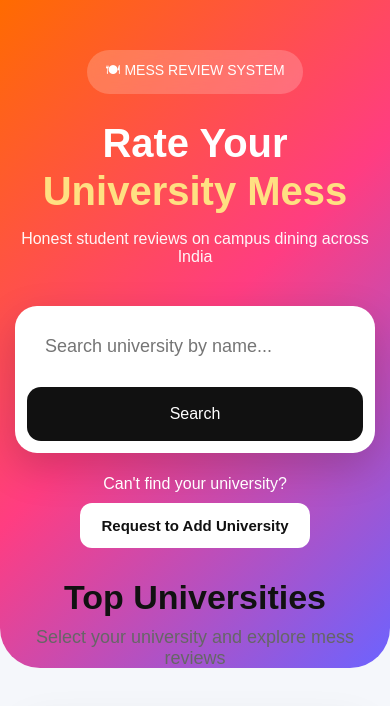
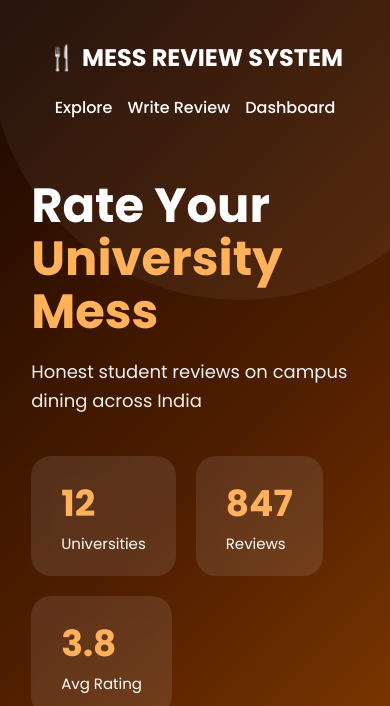
Before and after one commit to gv545312-glitch/mess-review-mvp, a Flask app: page / in a window 390 px wide. Shown: the top 706 px of the page. Run offline with Flask 3, Linux system fonts and the light colour scheme; data that the repository does not hold is empty.

Commit message:
real premium ui

```diff
--- a/static/style.css
+++ b/static/style.css
@@ -6,61 +6,134 @@
 }
 
 body{
-    background:#f5f7fb;
+    background:#f7f7f7;
     color:#111;
 }
 
-/* HERO SECTION */
+/* HERO */
 
 .hero{
-    background:linear-gradient(135deg,#ff6b00,#ff3d81,#6c63ff);
-    padding:70px 20px 140px;
-    text-align:center;
+    position:relative;
+    background:linear-gradient(135deg,#1a0700,#552100,#a34d00);
+    padding:40px 8%;
+    overflow:hidden;
     border-bottom-left-radius:40px;
     border-bottom-right-radius:40px;
 }
 
-.tag{
-    display:inline-block;
-    background:rgba(255,255,255,0.2);
+.overlay{
+    position:absolute;
+    width:500px;
+    height:500px;
+    background:rgba(255,255,255,0.05);
+    border-radius:50%;
+    top:-200px;
+    right:-100px;
+}
+
+nav{
+    display:flex;
+    justify-content:space-between;
+    align-items:center;
+    margin-bottom:60px;
+    position:relative;
+    z-index:2;
+}
+
+.logo{
     color:white;
-    padding:10px 18px;
-    border-radius:50px;
-    font-size:14px;
-    margin-bottom:25px;
+    font-size:24px;
+    font-weight:700;
+}
+
+.nav-links{
+    display:flex;
+    gap:30px;
+}
+
+.nav-links a{
+    color:white;
+    text-decoration:none;
+    font-weight:500;
+}
+
+.hero-content{
+    display:flex;
+    justify-content:space-between;
+    align-items:center;
+    gap:60px;
+    position:relative;
+    z-index:2;
+}
+
+.hero-left{
+    flex:1;
+}
+
+.hero-left h1{
+    color:white;
+    font-size:72px;
+    line-height:1.1;
+    margin-bottom:20px;
+}
+
+.hero-left h1 span{
+    color:#ffb15c;
+}
+
+.hero-left p{
+    color:#f1f1f1;
+    font-size:22px;
+    margin-bottom:40px;
+    line-height:1.6;
+}
+
+.stats{
+    display:flex;
+    gap:20px;
+}
+
+.stat-box{
+    background:rgba(255,255,255,0.1);
+    padding:20px 30px;
+    border-radius:20px;
     backdrop-filter:blur(10px);
 }
 
-.hero h1{
-    font-size:64px;
-    color:white;
-    margin-bottom:15px;
-    font-weight:800;
+.stat-box h2{
+    color:#ffb15c;
+    font-size:36px;
 }
 
-.hero h1 span{
-    color:#ffe082;
+.stat-box span{
+    color:white;
+    font-size:15px;
 }
 
-.subtitle{
-    color:white;
-    font-size:20px;
-    margin-bottom:40px;
-    opacity:0.95;
+.hero-right{
+    flex:1;
+}
+
+.hero-right img{
+    width:100%;
+    border-radius:30px;
+    height:450px;
+    object-fit:cover;
+    box-shadow:0 20px 40px rgba(0,0,0,0.3);
 }
 
 /* SEARCH */
 
 .search-box{
+    width:85%;
+    margin:auto;
+    margin-top:-40px;
     background:white;
-    width:90%;
-    max-width:850px;
-    margin:0 auto;
-    padding:12px;
-    border-radius:22px;
+    padding:20px;
+    border-radius:25px;
     display:flex;
-    gap:12px;
-    box-shadow:0 15px 40px rgba(0,0,0,0.18);
+    gap:20px;
+    box-shadow:0 10px 30px rgba(0,0,0,0.1);
 }
 
 .search-box input{
@@ -68,60 +141,27 @@ body{
     border:none;
     outline:none;
     font-size:18px;
-    padding:18px;
-    border-radius:14px;
+    padding:20px;
 }
 
 .search-box button{
+    background:#e86b00;
+    color:white;
     border:none;
-    background:#111;
-    color:white;
-    padding:18px 28px;
-    border-radius:14px;
-    font-size:16px;
+    padding:18px 40px;
+    border-radius:15px;
+    font-size:18px;
     cursor:pointer;
-    transition:0.3s;
 }
 
-.search-box button:hover{
-    background:#333;
-}
+/* UNIVERSITIES */
 
-/* REQUEST */
-
-.request-box{
-    margin-top:22px;
-}
-
-.request-box p{
-    color:white;
-    margin-bottom:10px;
-}
-
-.request-box button{
-    border:none;
-    background:white;
-    color:#111;
-    padding:14px 22px;
-    border-radius:12px;
-    font-size:15px;
-    cursor:pointer;
-    font-weight:600;
-}
-
-/* SECTION */
-
-.universities-section{
-    width:92%;
-    max-width:1400px;
-    margin:auto;
-    margin-top:-90px;
-    position:relative;
-    z-index:10;
+.universities{
+    width:90%;
+    margin:80px auto;
 }
 
 .section-title{
-    text-align:center;
     margin-bottom:40px;
 }
 
@@ -135,187 +175,99 @@ body{
     font-size:18px;
 }
 
-/* GRID */
-
-.universities-grid{
+.university-grid{
     display:grid;
-    grid-template-columns:repeat(auto-fit,minmax(300px,1fr));
-    gap:35px;
+    grid-template-columns:repeat(auto-fit,minmax(280px,1fr));
+    gap:30px;
 }
 
-/* CARD */
-
-.uni-card{
+.card{
     background:white;
-    border-radius:28px;
+    border-radius:30px;
     overflow:hidden;
-    box-shadow:0 15px 40px rgba(0,0,0,0.08);
-    transition:0.35s;
+    box-shadow:0 10px 30px rgba(0,0,0,0.08);
+    transition:0.3s;
 }
 
-.uni-card:hover{
-    transform:translateY(-12px);
-    box-shadow:0 20px 50px rgba(0,0,0,0.15);
+.card:hover{
+    transform:translateY(-10px);
 }
 
-.uni-card img{
+.card img{
     width:100%;
-    height:230px;
+    height:240px;
     object-fit:cover;
 }
 
 .card-content{
-    padding:24px;
+    padding:25px;
 }
 
 .card-content h3{
-    font-size:30px;
-    margin-bottom:10px;
-    line-height:1.2;
-}
-
-.card-content p{
-    color:#666;
-    margin-bottom:16px;
-    font-size:16px;
-}
-
-.rating{
-    font-size:18px;
+    font-size:24px;
     margin-bottom:20px;
-    font-weight:600;
 }
 
 .card-content button{
     width:100%;
+    background:#111;
+    color:white;
     border:none;
-    background:linear-gradient(135deg,#ff6b00,#ff3d81);
-    color:white;
     padding:16px;
     border-radius:14px;
-    font-size:17px;
-    font-weight:600;
-    cursor:pointer;
-    transition:0.3s;
-}
-
-.card-content button:hover{
-    opacity:0.9;
-}
-
-/* POPUP */
-
-.popup{
-    position:fixed;
-    top:0;
-    left:0;
-    width:100%;
-    height:100%;
-    background:rgba(0,0,0,0.5);
-    display:none;
-    justify-content:center;
-    align-items:center;
-    z-index:999;
-}
-
-.popup-content{
-    background:white;
-    width:90%;
-    max-width:450px;
-    padding:35px;
-    border-radius:25px;
-    position:relative;
-    display:flex;
-    flex-direction:column;
-    gap:18px;
-}
-
-.popup-content h2{
-    margin-bottom:10px;
-}
-
-.popup-content input,
-.popup-content textarea{
-    padding:15px;
-    border:1px solid #ddd;
-    border-radius:12px;
     font-size:16px;
-    outline:none;
-}
-
-.popup-content textarea{
-    resize:none;
-    height:120px;
-}
-
-.popup-content button{
-    border:none;
-    background:#111;
-    color:white;
-    padding:15px;
-    border-radius:12px;
-    font-size:16px;
-    cursor:pointer;
-}
-
-.close-btn{
-    position:absolute;
-    right:18px;
-    top:10px;
-    font-size:30px;
     cursor:pointer;
 }
 
 /* FOOTER */
 
 footer{
-    margin-top:80px;
-    padding:30px;
+    background:#111;
+    color:white;
     text-align:center;
-    color:#666;
-    font-size:17px;
+    padding:25px;
+    font-size:18px;
 }
 
 /* MOBILE */
 
-@media(max-width:768px){
+@media(max-width:900px){
 
-    .hero{
-        padding:50px 15px 120px;
+    .hero-content{
+        flex-direction:column;
     }
 
-    .hero h1{
-        font-size:40px;
-        line-height:1.2;
+    .hero-left h1{
+        font-size:48px;
     }
 
-    .subtitle{
-        font-size:16px;
+    .hero-left p{
+        font-size:18px;
+    }
+
+    .stats{
+        flex-wrap:wrap;
     }
 
     .search-box{
         flex-direction:column;
-        width:100%;
+        width:92%;
     }
 
-    .search-box button{
-        width:100%;
+    nav{
+        flex-direction:column;
+        gap:20px;
     }
 
-    .universities-grid{
-        grid-template-columns:1fr;
+    .nav-links{
+        gap:15px;
+    }
+
+    .hero-right img{
+        height:300px;
     }
 
     .section-title h2{
-        font-size:34px;
+        font-size:36px;
     }
-
-    .card-content h3{
-        font-size:24px;
-    }
-
-    .uni-card img{
-        height:220px;
-    }
-
 }
--- a/templates/index.html
+++ b/templates/index.html
@@ -6,8 +6,9 @@
     <title>University Mess Reviews</title>
 
     <link rel="stylesheet" href="{{ url_for('static', filename='style.css') }}">
+
+    <link href="https://fonts.googleapis.com/css2?family=Poppins:wght@300;400;500;600;700;800&display=swap" rel="stylesheet">
 </head>
-
 <body>
 
     <!-- HERO SECTION -->
@@ -16,44 +17,55 @@
 
         <div class="overlay"></div>
 
+        <nav>
+            <div class="logo">
+                🍴 MESS REVIEW SYSTEM
+            </div>
+
+            <div class="nav-links">
+                <a href="#">Explore</a>
+                <a href="#">Write Review</a>
+                <a href="#">Dashboard</a>
+            </div>
+        </nav>
+
         <div class="hero-content">
 
-            <p class="tag">🍽 MESS REVIEW SYSTEM</p>
+            <div class="hero-left">
 
-            <h1>
-                Rate Your <span>University Mess</span>
-            </h1>
+                <h1>
+                    Rate Your <br>
+                    <span>University Mess</span>
+                </h1>
 
-            <p class="subtitle">
-                Honest student reviews on campus dining across India
-            </p>
+                <p>
+                    Honest student reviews on campus dining across India
+                </p>
 
-            <!-- SEARCH -->
+                <div class="stats">
 
-            <div class="search-box">
+                    <div class="stat-box">
+                        <h2>12</h2>
+                        <span>Universities</span>
+                    </div>
 
-                <input
-                    type="text"
-                    id="searchInput"
-                    placeholder="Search university by name..."
-                    onkeyup="searchUniversity()"
-                >
+                    <div class="stat-box">
+                        <h2>847</h2>
+                        <span>Reviews</span>
+                    </div>
 
-                <button>
-                    Search
-                </button>
+                    <div class="stat-box">
+                        <h2>3.8</h2>
+                        <span>Avg Rating</span>
+                    </div>
+
+                </div>
 
             </div>
 
-            <!-- REQUEST -->
+            <div class="hero-right">
 
-            <div class="request-box">
-
-                <p>Can't find your university?</p>
-
-                <button onclick="showPopup()">
-                    Request to Add University
-                </button>
+                <img src="https://images.unsplash.com/photo-1552566626-52f8b828add9?q=80&w=1200&auto=format&fit=crop" alt="Mess">
 
             </div>
 
@@ -61,201 +73,80 @@
 
     </section>
 
-    <!-- UNIVERSITY SECTION -->
+    <!-- SEARCH -->
 
-    <section class="universities-section">
+    <section class="search-box">
+
+        <input type="text" placeholder="Search university by name or city...">
+
+        <button>Search</button>
+
+    </section>
+
+    <!-- UNIVERSITIES -->
+
+    <section class="universities">
 
         <div class="section-title">
-
             <h2>Top Universities</h2>
-
-            <p>Select your university and explore mess reviews</p>
-
+            <p>Explore and review the best university mess experiences</p>
         </div>
 
-        <div class="universities-grid" id="universityGrid">
+        <div class="university-grid">
 
             <!-- CARD -->
 
-            <div class="uni-card">
-
-                <img src="https://images.unsplash.com/photo-1562774053-701939374585?q=80&w=1200&auto=format&fit=crop" alt="Amity">
-
+            <div class="card">
+                <img src="https://images.unsplash.com/photo-1562774053-701939374585?w=1000" alt="">
                 <div class="card-content">
-
                     <h3>Amity University</h3>
-
-                    <p>Noida, Uttar Pradesh</p>
-
-                    <div class="rating">
-                        ⭐ 4.2
-                    </div>
-
-                    <button>Explore</button>
-
+                    <button>View Reviews</button>
                 </div>
-
             </div>
 
-            <!-- CARD -->
-
-            <div class="uni-card">
-
-                <img src="https://images.unsplash.com/photo-1523050854058-8df90110c9f1?q=80&w=1200&auto=format&fit=crop" alt="Galgotias">
-
+            <div class="card">
+                <img src="https://images.unsplash.com/photo-1523050854058-8df90110c9f1?w=1000" alt="">
                 <div class="card-content">
-
                     <h3>Galgotias University</h3>
-
-                    <p>Greater Noida</p>
-
-                    <div class="rating">
-                        ⭐ 4.0
-                    </div>
-
-                    <button>Explore</button>
-
+                    <button>View Reviews</button>
                 </div>
-
             </div>
 
-            <!-- CARD -->
-
-            <div class="uni-card">
-
-                <img src="https://images.unsplash.com/photo-1541339907198-e08756dedf3f?q=80&w=1200&auto=format&fit=crop" alt="Sharda">
-
+            <div class="card">
+                <img src="https://images.unsplash.com/photo-1541339907198-e08756dedf3f?w=1000" alt="">
                 <div class="card-content">
-
                     <h3>Sharda University</h3>
-
-                    <p>Greater Noida</p>
-
-                    <div class="rating">
-                        ⭐ 4.3
-                    </div>
-
-                    <button>Explore</button>
-
+                    <button>View Reviews</button>
                 </div>
-
             </div>
 
-            <!-- CARD -->
-
-            <div class="uni-card">
-
-                <img src="https://images.unsplash.com/photo-1498243691581-b145c3f54a5a?q=80&w=1200&auto=format&fit=crop" alt="Bennett">
-
+            <div class="card">
+                <img src="https://images.unsplash.com/photo-1498243691581-b145c3f54a5a?w=1000" alt="">
                 <div class="card-content">
-
                     <h3>Bennett University</h3>
-
-                    <p>Greater Noida</p>
-
-                    <div class="rating">
-                        ⭐ 4.1
-                    </div>
-
-                    <button>Explore</button>
-
+                    <button>View Reviews</button>
                 </div>
-
             </div>
 
-            <!-- CARD -->
-
-            <div class="uni-card">
-
-                <img src="https://images.unsplash.com/photo-1523240795612-9a054b0db644?q=80&w=1200&auto=format&fit=crop" alt="JIMS">
-
+            <div class="card">
+                <img src="https://images.unsplash.com/photo-1519452575417-564c1401ecc0?w=1000" alt="">
                 <div class="card-content">
-
                     <h3>JIMS Noida</h3>
-
-                    <p>Noida</p>
-
-                    <div class="rating">
-                        ⭐ 3.9
-                    </div>
-
-                    <button>Explore</button>
-
+                    <button>View Reviews</button>
                 </div>
-
             </div>
 
         </div>
 
     </section>
 
-    <!-- POPUP -->
-
-    <div class="popup" id="popup">
-
-        <div class="popup-content">
-
-            <span class="close-btn" onclick="closePopup()">×</span>
-
-            <h2>Request University</h2>
-
-            <input type="text" placeholder="University Name">
-
-            <input type="text" placeholder="City">
-
-            <textarea placeholder="Why should we add it?"></textarea>
-
-            <button>
-                Submit Request
-            </button>
-
-        </div>
-
-    </div>
-
     <!-- FOOTER -->
 
     <footer>
 
-        <p>
-            Made with ❤️ by Garima
-        </p>
+        <p>Made with ❤️ by Garima</p>
 
     </footer>
 
-    <!-- SCRIPT -->
-
-    <script>
-
-        function searchUniversity() {
-
-            let input = document.getElementById("searchInput").value.toLowerCase();
-
-            let cards = document.querySelectorAll(".uni-card");
-
-            cards.forEach(card => {
-
-                let text = card.innerText.toLowerCase();
-
-                if (text.includes(input)) {
-                    card.style.display = "block";
-                } else {
-                    card.style.display = "none";
-                }
-
-            });
-
-        }
-
-        function showPopup() {
-            document.getElementById("popup").style.display = "flex";
-        }
-
-        function closePopup() {
-            document.getElementById("popup").style.display = "none";
-        }
-
-    </script>
-
 </body>
 </html>
```
